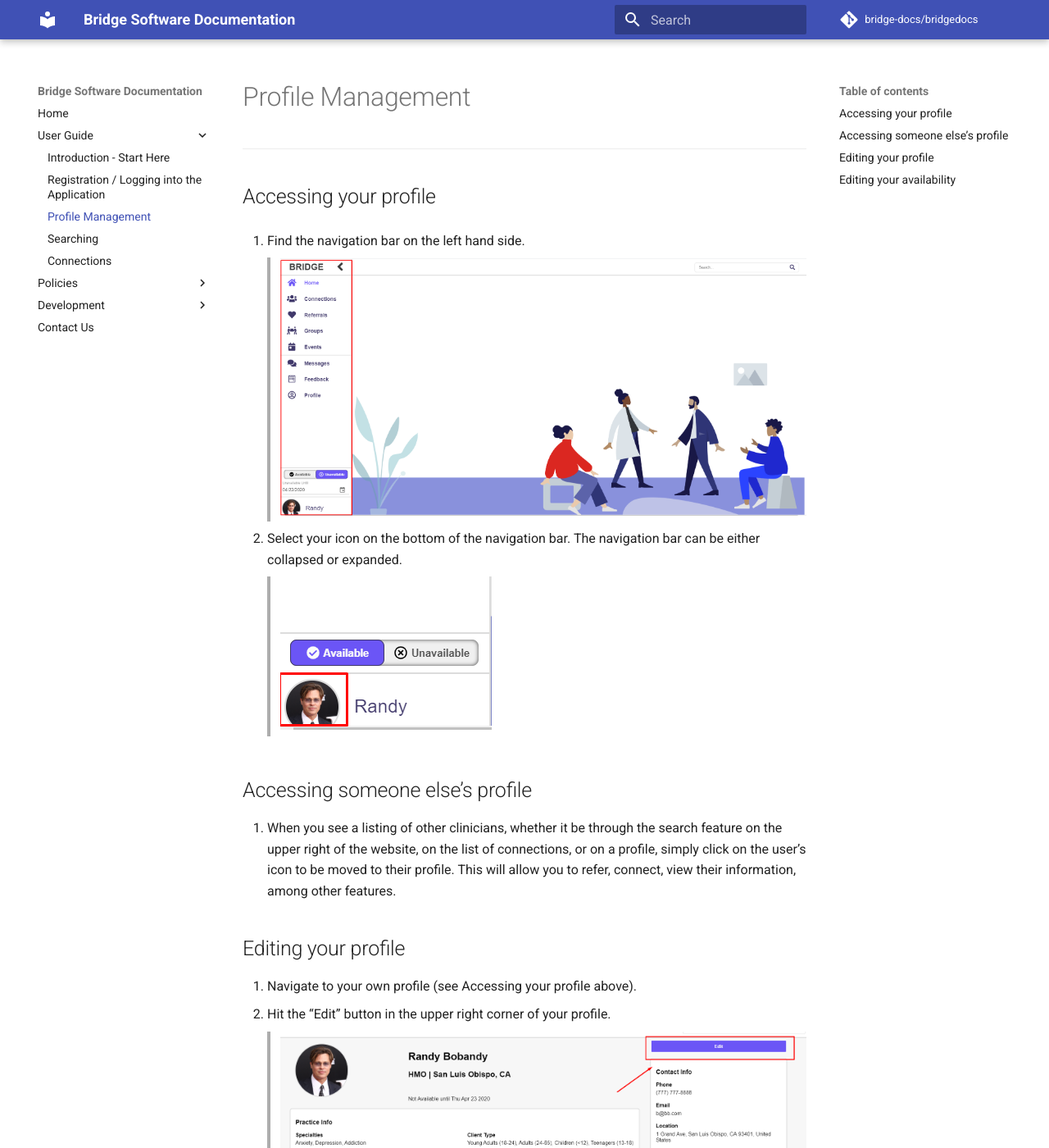
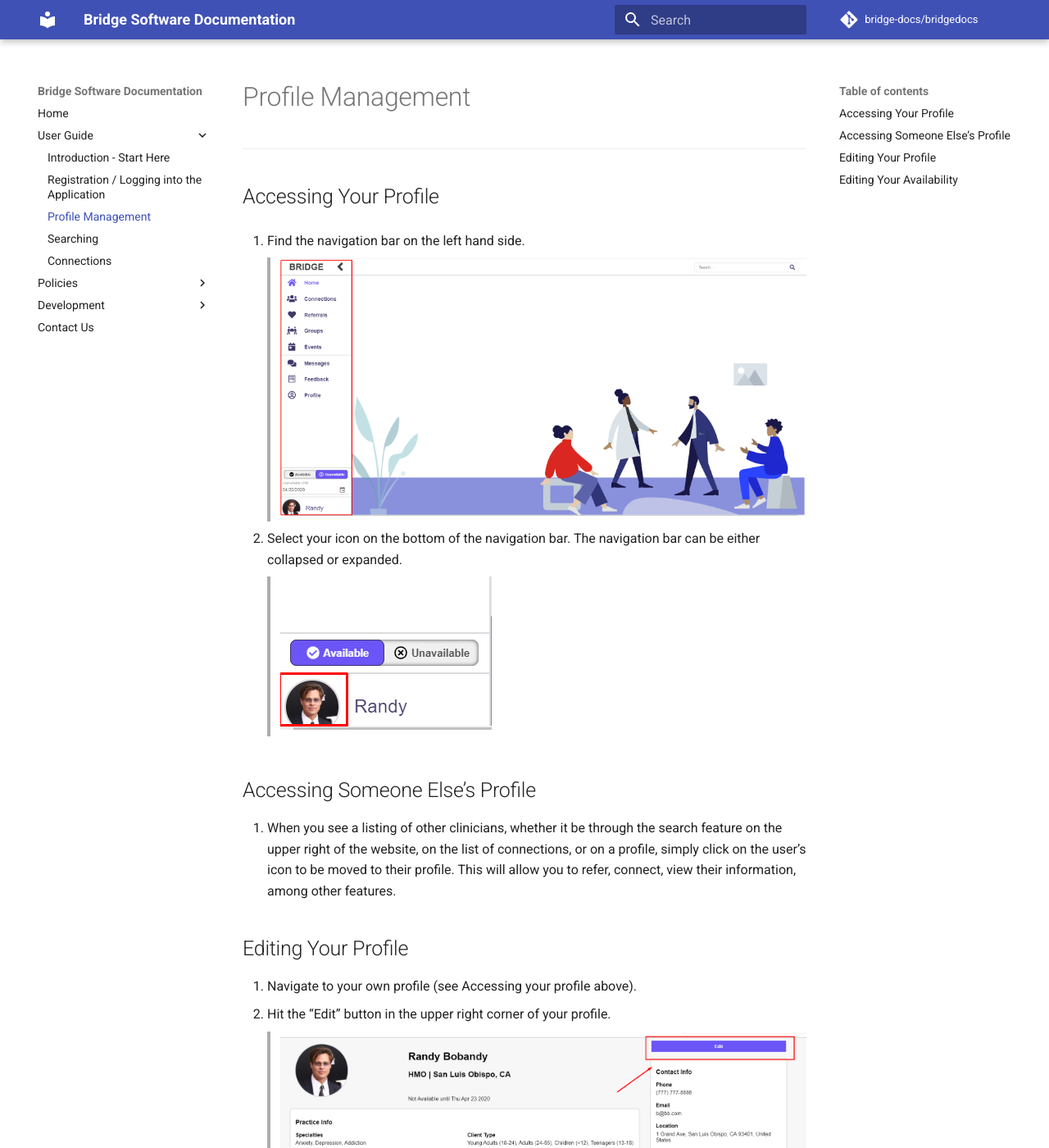
Before and after one commit to bridge-docs/bridgedocs, an MkDocs documentation site: the page built from docs/user-guide/Profile.md, in a window 1280 px wide and 1400 px high. Shown: the whole window at 82% size. Built offline with MkDocs 1.6.1 and Material for MkDocs 9.7.7, drawn with Linux system fonts in a browser that asks for light colours; comment, search, counter and statistics services are not loaded; some of the changed text lies outside the part shown.

Commit message:
fixing headers capitalization

```diff
--- a/docs/user-guide/Profile.md
+++ b/docs/user-guide/Profile.md
@@ -2,7 +2,7 @@
 
 ---
 
-## Accessing your profile
+## Accessing Your Profile
 
 1. Find the navigation bar on the left hand side.
 
@@ -12,11 +12,11 @@
 
     > ![Profile icon](./images/profileIcon.png "Profile icon")
 
-## Accessing someone else’s profile
+## Accessing Someone Else’s Profile
 
 1. When you see a listing of other clinicians, whether it be through the search feature on the upper right of the website, on the list of connections, or on a profile, simply click on the user’s icon to be moved to their profile. This will allow you to refer, connect, view their information, among other features.
 
-## Editing your profile
+## Editing Your Profile
 
 1. Navigate to your own profile (see Accessing your profile above).
 2. Hit the “Edit” button in the upper right corner of your profile.
@@ -31,7 +31,7 @@
 
     > ![Profile save](./images/profileSave.png "Profile save button")
 
-## Editing your availability
+## Editing Your Availability
 1. Find the navigation bar on the left hand side.
 2. Above the profile icon on the bottom of the bar in both collapsed and expanded view, change your availability to your preferred status. The check will represent available, and the X will represent unavailable.
 
```
Also changed, not shown: docs/user-guide/Search.md (+3 -3 lines).
